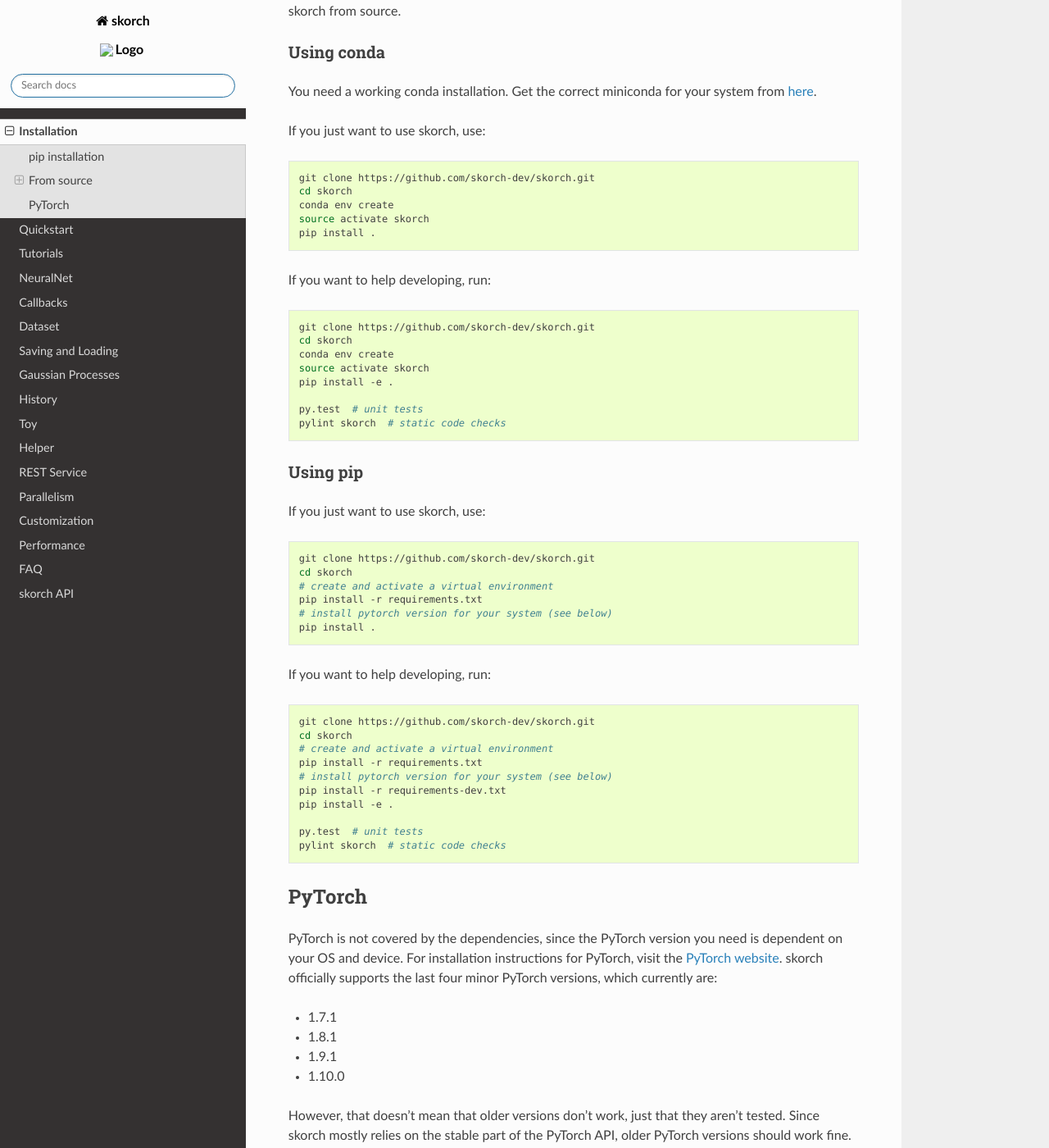
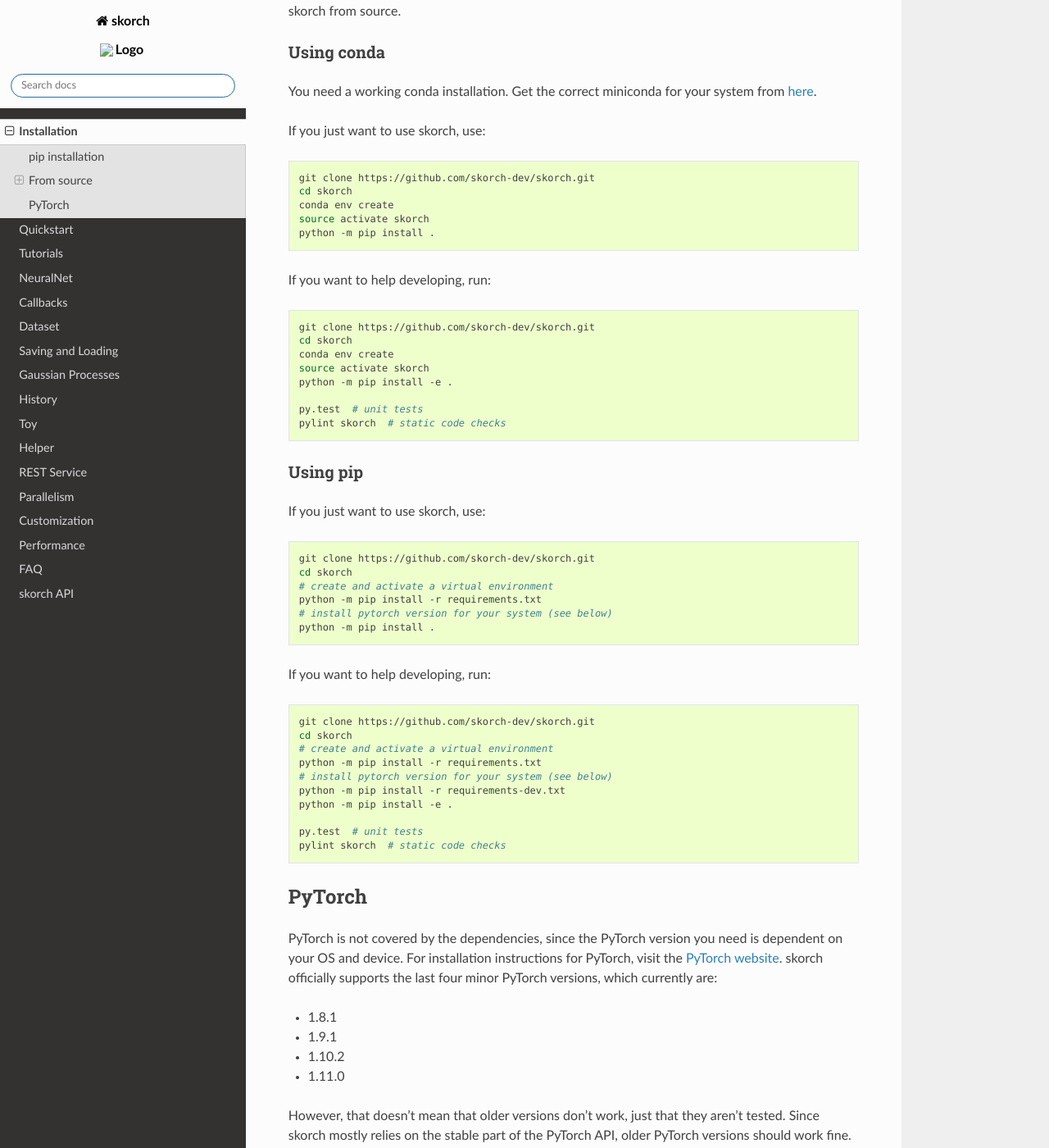
Before and after one commit to skorch-dev/skorch, a Sphinx documentation site: the page built from docs/user/installation.rst, in a window 1280 px wide and 1400 px high, scrolled down 601 px. Shown: the whole window at 82% size. Built offline with Sphinx 7.4.7 and the Read the Docs theme 2.0.0, drawn with Linux system fonts in a browser that asks for light colours.

Commit message:
Update to PyTorch 1.11.0
- Drop 1.7.1
- Update 1.10.0/1.10.1 to 1.10.2

Moreover, change all pip install instructions from 'pip install' to
'python -m pip install', which is the recommended way.

```diff
--- a/docs/requirements.txt
+++ b/docs/requirements.txt
@@ -1,6 +1,6 @@
 docutils<0.18
 numpy>=1.13.3
-https://download.pytorch.org/whl/cpu/torch-1.7.1%2Bcpu-cp37-cp37m-linux_x86_64.whl
+torch>=1.11.0
 sphinx-rtd-theme==0.4.0
 numpydoc==0.8.0
 scikit-learn>=0.19.1
--- a/docs/user/helper.rst
+++ b/docs/user/helper.rst
@@ -179,7 +179,7 @@
 
 .. code:: bash
 
-    pip install fire numpydoc
+    python -m pip install fire numpydoc
 
 Usage
 ^^^^^
--- a/docs/user/installation.rst
+++ b/docs/user/installation.rst
@@ -13,7 +13,7 @@
 
 .. code:: bash
 
-    pip install -U skorch
+    python -m pip install -U skorch
 
 We recommend to use a virtual environment for this.
 
@@ -37,7 +37,7 @@
     cd skorch
     conda env create
     source activate skorch
-    pip install .
+    python -m pip install .
 
 If you want to help developing, run:
 
@@ -47,7 +47,7 @@
     cd skorch
     conda env create
     source activate skorch
-    pip install -e .
+    python -m pip install -e .
 
     py.test  # unit tests
     pylint skorch  # static code checks
@@ -62,9 +62,9 @@
     git clone https://github.com/skorch-dev/skorch.git
     cd skorch
     # create and activate a virtual environment
-    pip install -r requirements.txt
+    python -m pip install -r requirements.txt
     # install pytorch version for your system (see below)
-    pip install .
+    python -m pip install .
 
 If you want to help developing, run:
 
@@ -73,10 +73,10 @@
     git clone https://github.com/skorch-dev/skorch.git
     cd skorch
     # create and activate a virtual environment
-    pip install -r requirements.txt
+    python -m pip install -r requirements.txt
     # install pytorch version for your system (see below)
-    pip install -r requirements-dev.txt
-    pip install -e .
+    python -m pip install -r requirements-dev.txt
+    python -m pip install -e .
 
     py.test  # unit tests
     pylint skorch  # static code checks
@@ -90,10 +90,10 @@
 <http://pytorch.org/>`__. skorch officially supports the last four
 minor PyTorch versions, which currently are:
 
-- 1.7.1
 - 1.8.1
 - 1.9.1
-- 1.10.0
+- 1.10.2
+- 1.11.0
 
 However, that doesn't mean that older versions don't work, just that
 they aren't tested. Since skorch mostly relies on the stable part of
@@ -107,4 +107,4 @@
     # using conda:
     conda install pytorch cudatoolkit==11.1 -c pytorch
     # using pip
-    pip install torch
+    python -m pip install torch
--- a/docs/user/parallelism.rst
+++ b/docs/user/parallelism.rst
@@ -21,7 +21,7 @@
 
 Let's run through the steps.  First, install Dask and dask.distributed::
 
-  pip install dask distributed
+  python -m pip install dask distributed
 
 Next, assuming you have two GPUs on your machine, let's start up a
 Dask scheduler and two Dask workers.  Make sure the Dask workers are
--- a/docs/user/probabilistic.rst
+++ b/docs/user/probabilistic.rst
@@ -24,7 +24,7 @@
 .. code:: bash
 
     # using pip
-    pip install -U gpytorch
+    python -m pip install -U gpytorch
     # using conda
     conda install gpytorch -c gpytorch
 
```
Also changed, not shown: README.rst (+11 -11 lines), examples/cli/README.md, examples/nuclei_image_segmentation/README.md, 4 other files.
